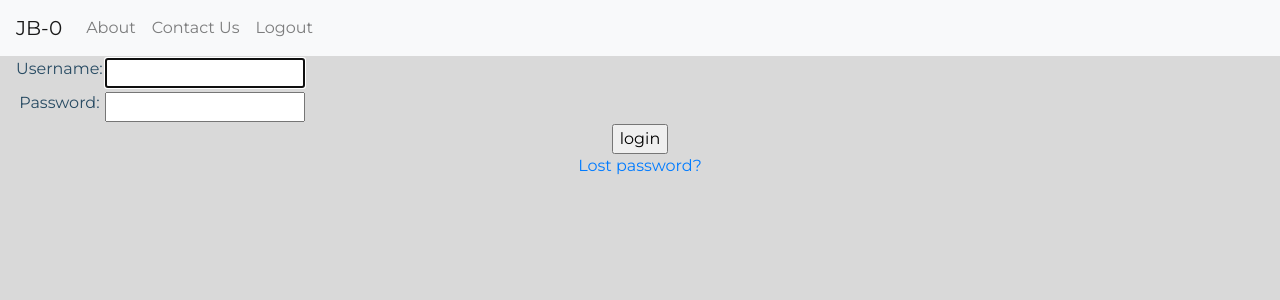
After one commit to jb-0/django_portfolio, a Django app: page /accounts/login/ in a window 1280 px wide. The commit adds this page. Shown: the top 300 px of the page. Run offline with Django 3.2, Linux system fonts and the light colour scheme; some libraries are stand-ins or nearby versions.

Commit message:
Authentication and associated forms added

```diff
--- a/portfolio_site/settings.py
+++ b/portfolio_site/settings.py
@@ -118,6 +118,9 @@ USE_TZ = True
 
 STATIC_URL = '/static/'
 
+# Redirect to home URL after login (Default redirects to /accounts/profile/)
+LOGIN_REDIRECT_URL = '/'
+
 try:
     from .local_settings import *
 except ImportError:
--- a/portfolio_site/urls.py
+++ b/portfolio_site/urls.py
@@ -23,11 +23,13 @@ from django.views.generic import RedirectView
 urlpatterns = [
     path('admin/', admin.site.urls),
     path('about/', include('profiles.urls')),
+    path('accounts/', include('django.contrib.auth.urls')),
+    # TODO - implement homepage
 ]
 
 # Add URL maps to redirect the base URL to our application
 urlpatterns += [
-    # TODO - implement homepage
+
     path('', RedirectView.as_view(url='about/', permanent=True)),
 ]
 
--- a/profiles/static/css/styles.css
+++ b/profiles/static/css/styles.css
@@ -3,7 +3,7 @@
 }
 
 .card {
-  margin: 0 auto 10px;
+  margin: 0 auto 20px;
 }
 
 body {
@@ -27,8 +27,3 @@ h2 {
   color: #284b63;
   margin: 30px;
 }
-
-h3 {
-  font-family: 'Montserrat', sans-serif;
-  color: #353535;
-}
--- a/profiles/templates/base_generic.html
+++ b/profiles/templates/base_generic.html
@@ -17,6 +17,13 @@
             </li>
             <li class="nav-item">
                 <a class="nav-link" href="">Contact Us</a>
+            </li>
+            <li class="nav-item">
+                {% if user.is_authenticated %}
+                    <a class="nav-link" href="{% url 'logout'%}">Logout ({{ user.get_username }})</a>
+                {% else %}
+                    <a class="nav-link" href="{% url 'login'%}">Logout</a>
+                {% endif %}
             </li>
         </ul>
     </div>
--- /dev/null
+++ b/templates/registration/logged_out.html
@@ -0,0 +1,6 @@
+{% extends "base_generic.html" %}
+
+{% block content %}
+  <p>Logged out!</p>
+  <a href="{% url 'login'%}">Click here to login again.</a>
+{% endblock %}
--- /dev/null
+++ b/templates/registration/login.html
@@ -0,0 +1,37 @@
+{% extends "base_generic.html" %}
+
+{% block content %}
+
+  {% if form.errors %}
+    <p>Your username and password didn't match. Please try again.</p>
+  {% endif %}
+
+  {% if next %}
+    {% if user.is_authenticated %}
+      <p>Your account doesn't have access to this page. To proceed,
+      please login with an account that has access.</p>
+    {% else %}
+      <p>Please login to see this page.</p>
+    {% endif %}
+  {% endif %}
+
+  <form method="post" action="{% url 'login' %}">
+    {% csrf_token %}
+    <table>
+      <tr>
+        <td>{{ form.username.label_tag }}</td>
+        <td>{{ form.username }}</td>
+      </tr>
+      <tr>
+        <td>{{ form.password.label_tag }}</td>
+        <td>{{ form.password }}</td>
+      </tr>
+    </table>
+    <input type="submit" value="login" />
+    <input type="hidden" name="next" value="{{ next }}" />
+  </form>
+
+  {# Assumes you setup the password_reset view in your URLconf #}
+  <p><a href="{% url 'password_reset' %}">Lost password?</a></p>
+
+{% endblock %}
--- /dev/null
+++ b/templates/registration/password_reset_complete.html
@@ -0,0 +1,6 @@
+{% extends "base_generic.html" %}
+
+{% block content %}
+  <h1>The password has been changed!</h1>
+  <p><a href="{% url 'login' %}">log in again?</a></p>
+{% endblock %}
--- /dev/null
+++ b/templates/registration/password_reset_done.html
@@ -0,0 +1,5 @@
+{% extends "base_generic.html" %}
+
+{% block content %}
+  <p>We've emailed you instructions for setting your password. If they haven't arrived in a few minutes, check your spam folder.</p>
+{% endblock %}
--- /dev/null
+++ b/templates/registration/password_reset_email.html
@@ -0,0 +1,2 @@
+Someone asked for password reset for email {{ email }}. Follow the link below:
+{{ protocol}}://{{ domain }}{% url 'password_reset_confirm' uidb64=uid token=token %}
```
Also changed, not shown: templates/registration/password_reset_confirm.html (added, +29 -0 lines), templates/registration/password_reset_form.html (added, +12 -0 lines).
